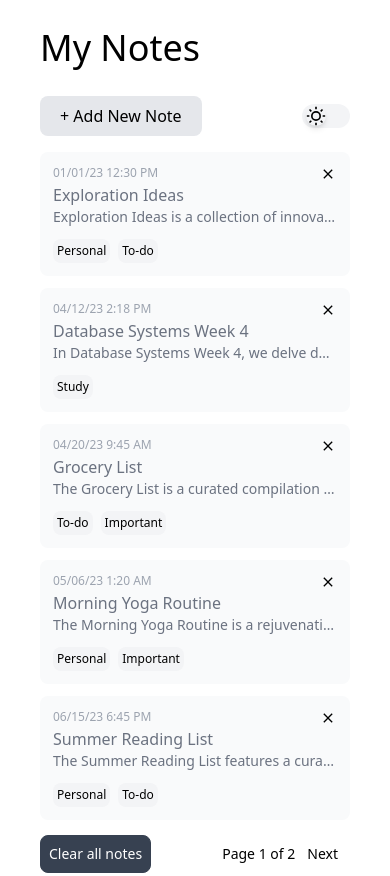
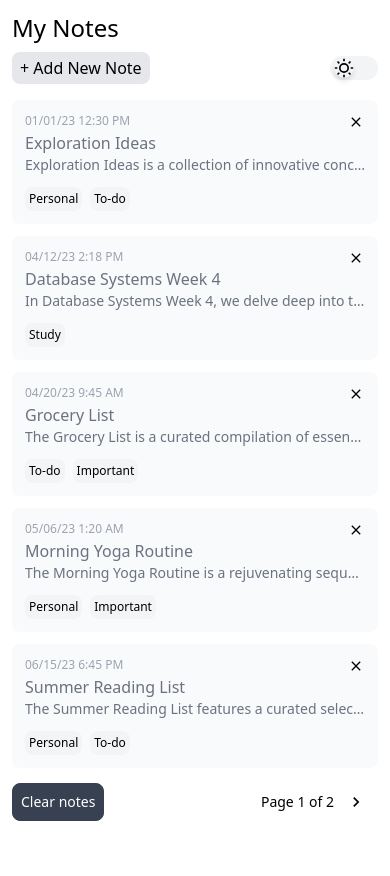
Before and after one commit to LataniaReece/Notes-App, a React (Vite) app: page / in a window 390 px wide. After the commit the page ends 844 px from the top, so only its background shows below. Built offline with nearby package versions, Linux system fonts and the light colour scheme.

Commit message:
fix responsive design

```diff
--- a/src/App.tsx
+++ b/src/App.tsx
@@ -1,3 +1,4 @@
+import { useEffect } from "react";
 import { useSelector } from "react-redux";
 import { RootState } from "./store";
 import classnames from "classnames";
@@ -6,7 +7,7 @@ import "react-toastify/dist/ReactToastify.css";
 import MyNotes from "./components/MyNotes/MyNotes";
 import ViewNote from "./components/ViewNote/ViewNote";
 import CustomToastContainer from "./components/CustomToastContainer";
-import { useEffect } from "react";
+import ErrorBoundary from "./components/ErrorBoundary";
 
 const App = () => {
   const { isViewingNote, theme } = useSelector(
@@ -15,12 +16,12 @@ const App = () => {
 
   const styles = {
     wrapper:
-      "h-screen grid grid-cols-12 gap-7 px-10 py-7 dark:bg-slate-900 dark:text-slate-200",
+      "min-h-screen min-w-[320px] overflow-auto grid grid-cols-12 md:gap-3 md:gap-7 px-3  md:px-5 lg:px-10 py-3 md:py-7 dark:bg-slate-900 dark:text-slate-200",
     myNotes: classnames({
-      "col-span-12 md:col-span-4 lg:col-span-3": isViewingNote,
-      "col-span-12 md:col-span-12 lg:col-span-12": !isViewingNote,
+      "col-span-12 md:col-span-4 xl:col-span-3 hidden md:block": isViewingNote,
+      "col-span-12": !isViewingNote,
     }),
-    currentNote: "col-span-12 md:col-span-8 lg:col-span-9 h-full",
+    currentNote: "col-span-12 md:col-span-8 xl:col-span-9 h-full",
   };
 
   useEffect(() => {
@@ -28,7 +29,7 @@ const App = () => {
   }, [theme]);
 
   return (
-    <>
+    <ErrorBoundary>
       <div className={styles.wrapper}>
         <div className={styles.myNotes}>
           <MyNotes />
@@ -38,9 +39,10 @@ const App = () => {
             <ViewNote />
           </div>
         )}
+
+        <CustomToastContainer />
       </div>
-      <CustomToastContainer />
-    </>
+    </ErrorBoundary>
   );
 };
 
--- /dev/null
+++ b/src/components/ErrorBoundary.tsx
@@ -0,0 +1,44 @@
+/* eslint-disable @typescript-eslint/no-explicit-any */
+import React from "react";
+import { ReactNode } from "react";
+import { MdNearbyError } from "react-icons/md";
+
+interface ErrorBoundaryProps {
+  children: ReactNode;
+}
+
+interface ErrorBoundaryState {
+  hasError: boolean;
+}
+
+class ErrorBoundary extends React.Component<
+  ErrorBoundaryProps,
+  ErrorBoundaryState
+> {
+  constructor(props: ErrorBoundaryProps) {
+    super(props);
+    this.state = { hasError: false };
+  }
+  static getDerivedStateFromError() {
+    return { hasError: true };
+  }
+
+  componentDidCatch(error: any, errorInfo: any) {
+    console.error(error, errorInfo);
+  }
+
+  render() {
+    if (this.state.hasError) {
+      return (
+        <div className="flex flex-col items-center mt-10">
+          <MdNearbyError size={40} />
+          <p>Something went wrong. Please refresh the page.</p>
+        </div>
+      );
+    }
+
+    return this.props.children;
+  }
+}
+
+export default ErrorBoundary;
--- a/src/components/MyNotes/AddNoteButton.tsx
+++ b/src/components/MyNotes/AddNoteButton.tsx
@@ -3,7 +3,7 @@ import { setIsViewingNote, setNoteInView } from "../../slices/notesSlice";
 
 const styles = {
   button:
-    "rounded-lg bg-gray-200 font-light px-5 py-2 hover:bg-gray-300 transition duration-200 dark:bg-gray-600 dark:hover:bg-gray-500",
+    "rounded-lg bg-gray-200 font-light px-2 py-1 md:px-5 md:py-2 hover:bg-gray-300 transition duration-200 dark:bg-gray-600 dark:hover:bg-gray-500",
 };
 
 const AddNote = () => {
--- a/src/components/MyNotes/MyNotes.tsx
+++ b/src/components/MyNotes/MyNotes.tsx
@@ -4,7 +4,7 @@ import NotesList from "./NotesList";
 import DarkModeToggle from "../DarkModeToggle";
 
 const styles = {
-  heading: "text-4xl mb-7",
+  heading: "text-2xl md:text-3xl lg:text-4xl mb-2 md:mb-7",
 };
 
 const MyNotes: FC = () => {
--- a/src/components/MyNotes/NotesList.tsx
+++ b/src/components/MyNotes/NotesList.tsx
@@ -30,7 +30,7 @@ const styles = {
   tagItem:
     "rounded-lg bg-gray-100 dark:bg-gray-600 p-1 font-extralight text-xs",
   selectedTagItem: "bg-gray-100 dark:bg-gray-500",
-  footer: "flex justify-between items-center",
+  footer: "flex justify-between",
   clearButton:
     "rounded-lg bg-gray-700 text-white text-sm px-2 p-2 border border-gray-700 hover:bg-gray-800 dark:hover:bg-gray-600",
 };
@@ -137,9 +137,13 @@ const NotesList = () => {
           </div>
         </div>
       ))}
-      <div className={styles.footer}>
+      <div
+        className={classnames(styles.footer, {
+          "items-center flex-row": !noteInView,
+        })}
+      >
         <button onClick={handleClearNotes} className={styles.clearButton}>
-          Clear all notes
+          Clear notes
         </button>
         <Pagination totalItems={notes.length} itemsPerPage={itemsPerPage} />
       </div>
--- a/src/components/MyNotes/Pagination.tsx
+++ b/src/components/MyNotes/Pagination.tsx
@@ -1,6 +1,10 @@
 // Pagination.tsx
 import React from "react";
 import { useDispatch, useSelector } from "react-redux";
+import classnames from "classnames";
+import { MdKeyboardArrowLeft } from "react-icons/md";
+import { MdKeyboardArrowRight } from "react-icons/md";
+
 import { RootState } from "../../store";
 import { setCurrentPage } from "../../slices/notesSlice";
 
@@ -10,9 +14,11 @@ interface PaginationProps {
 }
 
 const styles = {
-  wrapper: "flex justify-end gap-3 text-sm p-3",
+  wrapper: "flex justify-end gap-3 text-sm",
   button: "hover:underline hover:text-gray-500 dark:hover:text-gray-400",
   hiddenButton: "hidden",
+  icons:
+    "text-black hover:text-gray-500 dark:text-white dark:hover:text-gray-500",
 };
 
 const Pagination: React.FC<PaginationProps> = ({
@@ -20,8 +26,8 @@ const Pagination: React.FC<PaginationProps> = ({
   itemsPerPage,
 }) => {
   const dispatch = useDispatch();
-  const currentPage = useSelector(
-    (state: RootState) => state.notes.currentPage
+  const { currentPage, noteInView } = useSelector(
+    (state: RootState) => state.notes
   );
 
   const totalPages = Math.ceil(totalItems / itemsPerPage);
@@ -31,14 +37,19 @@ const Pagination: React.FC<PaginationProps> = ({
   };
 
   return (
-    <div className={styles.wrapper}>
+    <div
+      className={classnames(styles.wrapper, {
+        "py-3": noteInView,
+        "p-3": !noteInView,
+      })}
+    >
       <button
         onClick={() => handlePageChange(currentPage - 1)}
         className={`${styles.button} ${
           currentPage === 1 ? styles.hiddenButton : ""
         }`}
       >
-        Prev
+        <MdKeyboardArrowLeft size={20} className={styles.icons} />
       </button>
       <span>
         Page {currentPage} of {totalPages}{" "}
@@ -49,7 +60,7 @@ const Pagination: React.FC<PaginationProps> = ({
           currentPage === totalPages ? styles.hiddenButton : ""
         }`}
       >
-        Next
+        <MdKeyboardArrowRight size={20} className={styles.icons} />
       </button>
     </div>
   );
--- a/src/components/ViewNote/Editor.tsx
+++ b/src/components/ViewNote/Editor.tsx
@@ -26,10 +26,7 @@ const Editor: FC<EditorProps> = ({ selectedText, setSelectedText }) => {
   }, [theme]);
 
   return (
-    <div
-      key={key}
-      className={`bg-${theme === "dark" ? "gray-800" : "white"} p-4`}
-    >
+    <div key={key} className={`bg-${theme === "dark" ? "gray-800" : "white"}`}>
       {isLoading && <p>Loading editor...</p>}
       <TinyEditor
         key={key}
--- a/src/components/ViewNote/Tags.tsx
+++ b/src/components/ViewNote/Tags.tsx
@@ -13,12 +13,13 @@ const styles = {
   heading: "font-extralight underline hover:no-underline",
   tagsContainer: "flex gap-2",
   tagItem:
-    "rounded-lg p-1 font-light text-sm select-none cursor-pointer py-0.5 border border-transparent hover:border-gray-400 hover:text-black",
+    "rounded-lg p-1 font-light text-sm select-none cursor-pointer py-0.5 border border-transparent w-fit whitespace-nowrap md:w-full hover:border-gray-400 hover:text-black ",
   selectedTag:
     "border border-gray-400 text-black bg-gray-100 hover:bg-transparent dark:bg-gray-700 dark:text-slate-200",
   unselectedTag:
     "bg-transparent text-gray-500 border-gray-500 dark:text-slate-200",
-  selectTagsContainer: "flex gap-2 ml-30 font-extralight items-center mb-2",
+  selectTagsContainer:
+    "flex flex-col md:flex-row gap-2 ml-30 font-extralight md:items-center mb-2",
   helper: "text-xs text-gray-400 italic font-extralight",
   buttonsContainer: "flex gap-2",
 };
@@ -50,7 +51,8 @@ const Tags: FC<TagsProps> = ({ selectedTags, setSelectedTags }) => {
   return (
     <div className={styles.tagsWrapper}>
       <div className={styles.selectTagsContainer}>
-        <p>Tags: </p>
+        <p className="font-medium">Tags: </p>
+        <div className="flex flex-col md:flex-row md:items-center md:gap-2">
           {availableTags.map((tag) => (
             <p
               key={tag}
@@ -64,6 +66,7 @@ const Tags: FC<TagsProps> = ({ selectedTags, setSelectedTags }) => {
             </p>
           ))}
         </div>
+      </div>
       <p className={styles.helper}>Select/Unselect tags for your note</p>
     </div>
   );
--- a/src/components/ViewNote/Title.tsx
+++ b/src/components/ViewNote/Title.tsx
@@ -8,7 +8,7 @@ interface TitleProps {
 const styles = {
   wrapper: "mt-3",
   input:
-    "text-4xl w-full mb-3 focus:outline-none dark:bg-slate-900 dark:text-slate-200",
+    "text-2xl md:text-3xl lg:text-4xl w-full mb-3 focus:outline-none dark:bg-slate-900 dark:text-slate-200",
 };
 
 const Title: FC<TitleProps> = ({
--- a/src/components/ViewNote/ViewNote.tsx
+++ b/src/components/ViewNote/ViewNote.tsx
@@ -19,8 +19,8 @@ import { toast } from "react-toastify";
 
 const styles = {
   wrapper: "p-2 h-full",
-  dateWrapper: "flex gap-3 mb-3",
-  dateLabel: "font-extralight",
+  dateWrapper: "flex flex-col md:flex-row md:gap-3 mb-3",
+  dateLabel: "font-medium",
   dateValue: "font-light",
   alert: "mt-3 bg-red-50 border border-red-300 text-red-400 px-4 py-3",
 };
--- a/src/components/ViewNote/ViewNoteActions.tsx
+++ b/src/components/ViewNote/ViewNoteActions.tsx
@@ -40,16 +40,16 @@ const ViewNoteActions: FC<{ handleSubmit: () => void }> = ({
   };
 
   return (
-    <div className="mt-4 mb-5 flex justify-between">
-      <div>
+    <div className="mt-4 mb-5 flex flex-col sm:flex-row justify-between gap-2 sm:gap-0 sm:items-center">
+      <div className="flex flex-col sm:flex-row gap-2 sm:gap-0 sm:items-center">
         <button
-          className="rounded-lg bg-gray-700 text-white px-2 p-2 border border-gray-700 hover:bg-gray-800 mr-3"
+          className="order-2 sm:order-1 rounded-lg bg-gray-700 text-white px-2 p-2 sm:mr-3 border border-gray-700 hover:bg-gray-800"
           onClick={handleCancel}
         >
           Cancel
         </button>
         <button
-          className="rounded-lg border border-gray-600 text-gray-600 px-2 p-2 hover:bg-gray-200 dark:text-white dark:hover:bg-gray-500"
+          className="order-1 sm:order-2 rounded-lg border border-gray-600 text-gray-600 px-2 p-2 hover:bg-gray-200 dark:text-white dark:hover:bg-gray-500"
           onClick={handleSubmit}
         >
           {noteInView === "new" ? "Add note" : "Update note"}
--- a/src/index.css
+++ b/src/index.css
@@ -7,8 +7,3 @@
   padding: 0;
   box-sizing: border-box;
 }
-
-html,
-body {
-  height: 100vh;
-}
```
Lines whose indentation alone changed are shown as unchanged.
